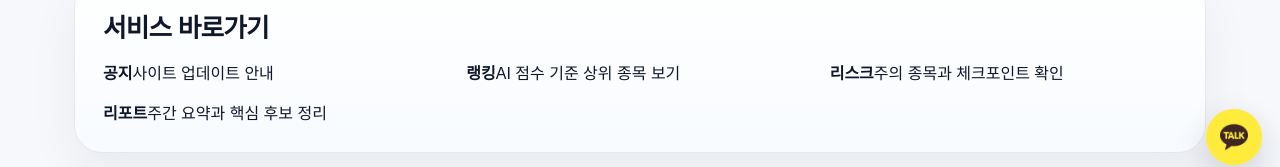
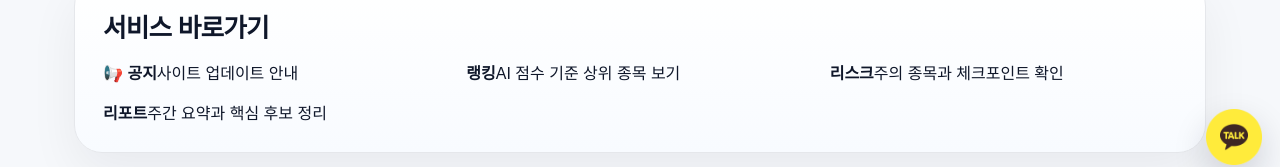
Before and after one commit to DcoyA/screener, a Next.js app: page / in a window 1280 px wide. Shown: the part 613-780 px from the top of the page. Built offline with nearby package versions, Linux system fonts and the light colour scheme.

Commit message:
Update page.js

```diff
--- a/app/page.js
+++ b/app/page.js
@@ -167,7 +167,7 @@ export default function HomePage() {
             <h2>서비스 바로가기</h2>
             <div className="quickLinksGrid">
               <Link href="/notice" className="noticeBtn">
-                <strong>공지</strong>
+                <strong>📢 공지</strong>
                 <span>사이트 업데이트 안내</span>
               </Link>
               <Link href="/ranking" className="quickLinkItem">
```
